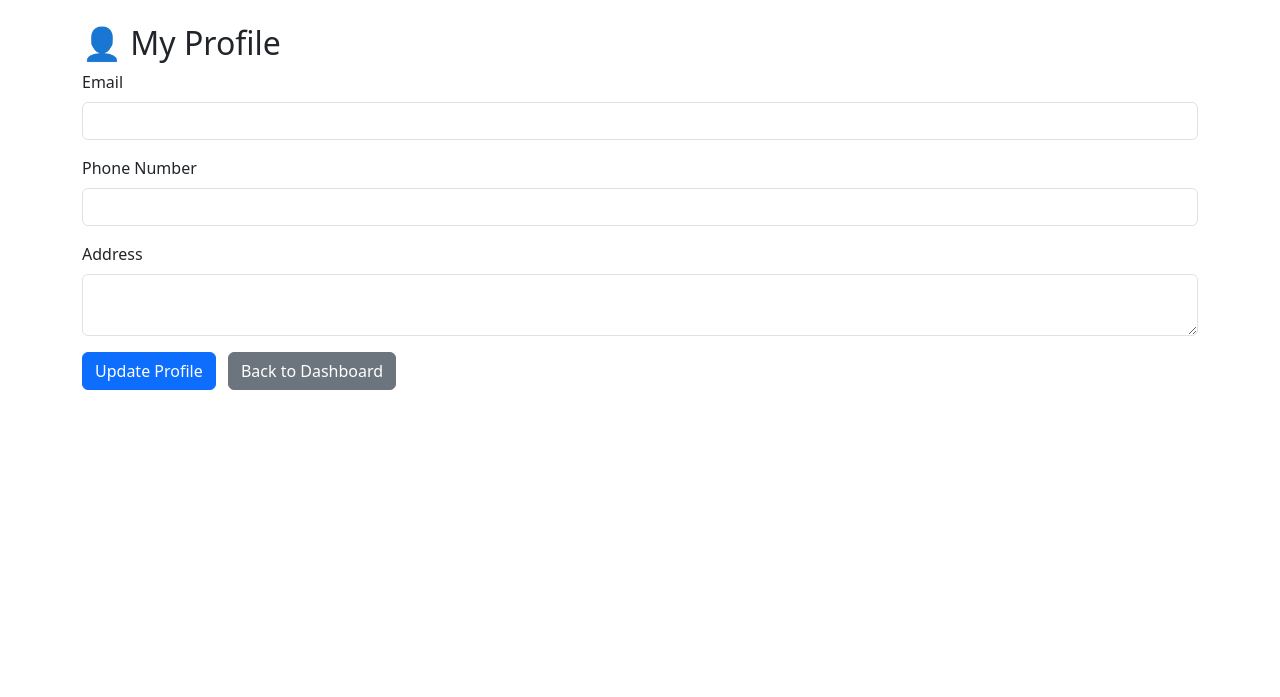
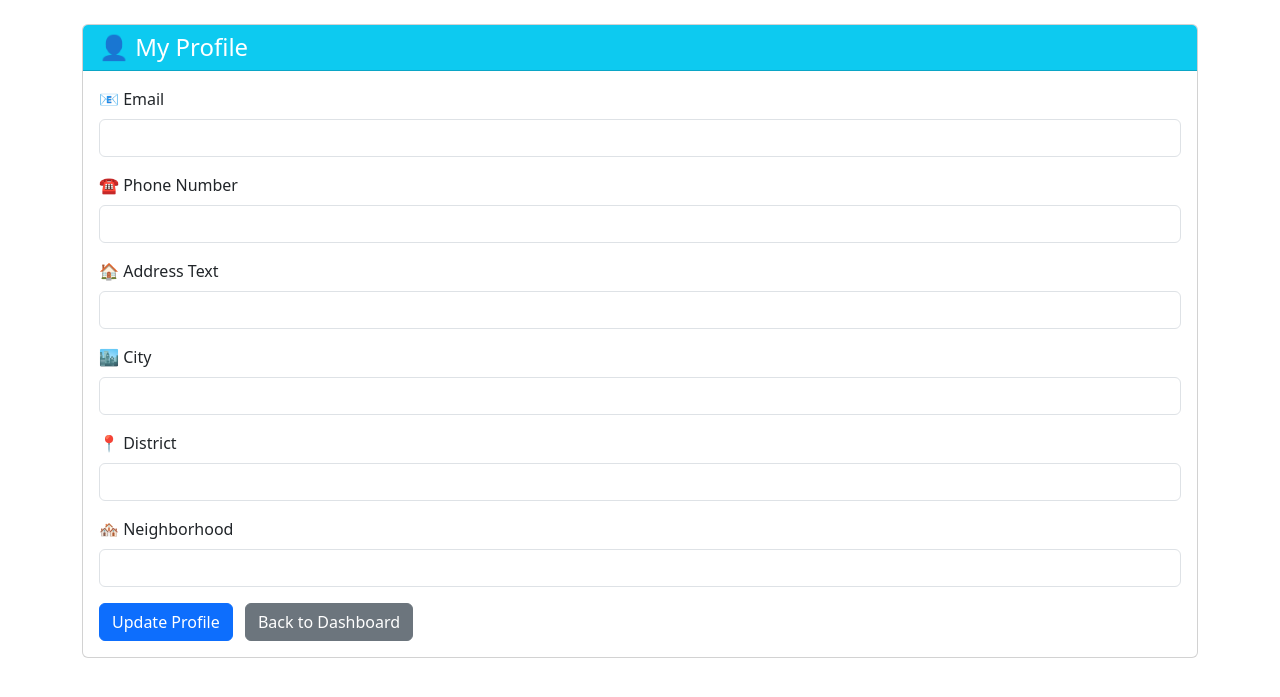
Before and after one commit to mdoganozgun/FOS, a Flask app: template templates/customer_profile.html in a window 1280 px wide. Shown: the part 56-753 px from the top of the page. Run offline with Flask 3, Linux system fonts and the light colour scheme; the template is opened without the code that fills it, so the values that code supplies are empty.

Commit message:
profile part upgraded

```diff
--- a/templates/customer_profile.html
+++ b/templates/customer_profile.html
@@ -3,8 +3,11 @@
 {% block title %}My Profile{% endblock %}
 
 {% block content %}
-<h2>👤 My Profile</h2>
-
+<div class="card mb-4">
+  <div class="card-header bg-info text-white">
+    <h4 class="mb-0">👤 My Profile</h4>
+  </div>
+  <div class="card-body">
 {% with messages = get_flashed_messages() %}
   {% if messages %}
     <div class="alert alert-success">
@@ -17,21 +20,38 @@
 
 <form method="POST">
   <div class="mb-3">
-    <label for="email" class="form-label">Email</label>
+    <label for="email" class="form-label">📧 Email</label>
     <input type="email" class="form-control" name="email" id="email" value="{{ email }}" required>
   </div>
 
   <div class="mb-3">
-    <label for="phone" class="form-label">Phone Number</label>
+    <label for="phone" class="form-label">☎️ Phone Number</label>
     <input type="text" class="form-control" name="phone" id="phone" value="{{ phone }}">
   </div>
 
   <div class="mb-3">
-    <label for="address" class="form-label">Address</label>
-    <textarea class="form-control" name="address" id="address" rows="2">{{ address }}</textarea>
+    <label for="address" class="form-label">🏠 Address Text</label>
+    <input type="text" class="form-control" name="address" id="address" value="{{ address }}">
+  </div>
+
+  <div class="mb-3">
+    <label for="city" class="form-label">🏙️ City</label>
+    <input type="text" class="form-control" name="city" id="city" value="{{ city }}">
+  </div>
+
+  <div class="mb-3">
+    <label for="district" class="form-label">📍 District</label>
+    <input type="text" class="form-control" name="district" id="district" value="{{ district }}">
+  </div>
+
+  <div class="mb-3">
+    <label for="neighborhood" class="form-label">🏘️ Neighborhood</label>
+    <input type="text" class="form-control" name="neighborhood" id="neighborhood" value="{{ neighborhood }}">
   </div>
 
   <button type="submit" class="btn btn-primary">Update Profile</button>
   <a href="{{ url_for('customer.customer_dashboard') }}" class="btn btn-secondary ms-2">Back to Dashboard</a>
 </form>
+  </div>
+</div>
 {% endblock %}
```
